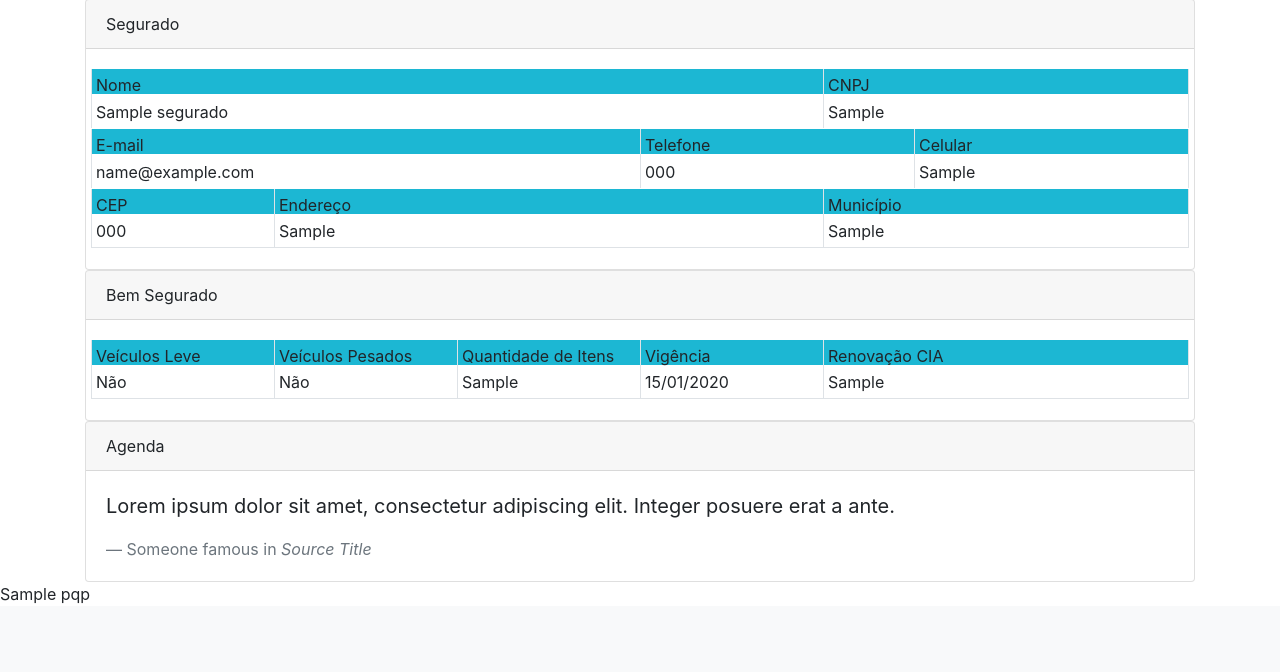
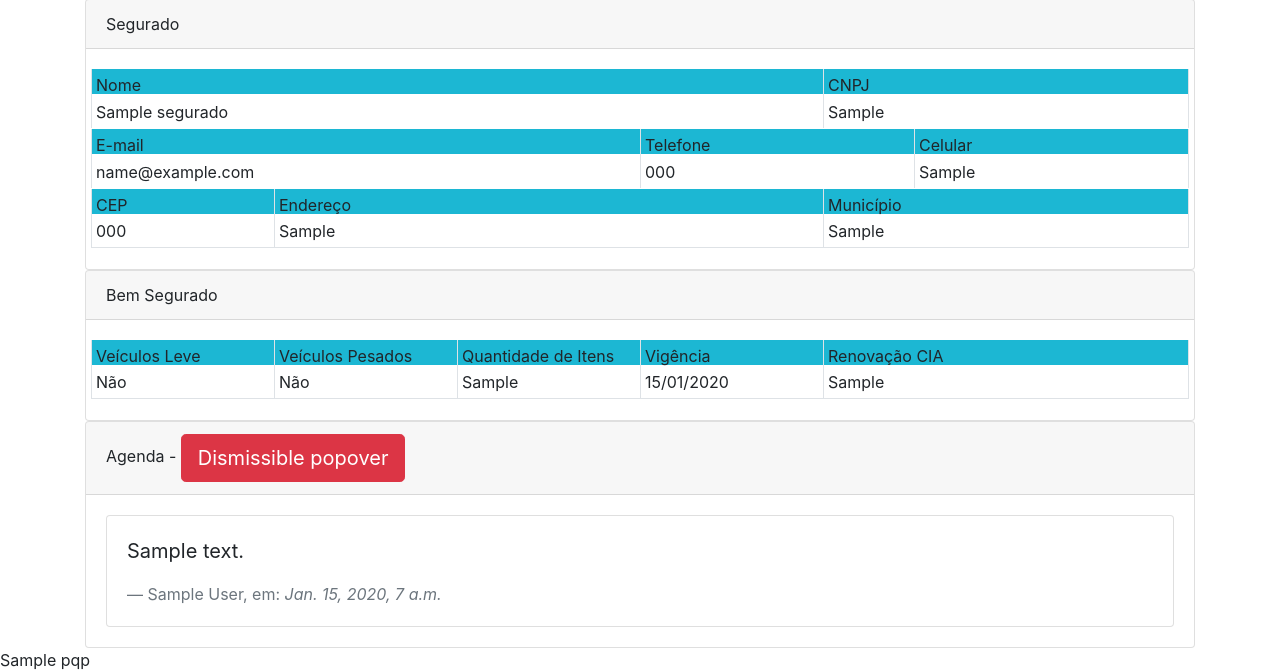
Before and after one commit to adaltopicotti/sg, a Django app: template portal/templates/detail/agendamento.html in a window 1280 px wide. Shown: the part 333-1005 px from the top of the page. Before the commit the page ends 936 px from the top, so only its background shows below. Run offline with Django 3.2, Linux system fonts and the light colour scheme; tables that the repository leaves empty hold one stand-in row (values such as "Sample post"); the template is opened without the code that fills it: values that come from a table or form of the project are taken from there, most other values are stand-ins (such as "Sample title", 1, 10 or a date in 2020); some libraries are stand-ins or nearby versions.

Commit message:
add AgendamentoPost

```diff
--- a/agendamento/admin.py
+++ b/agendamento/admin.py
@@ -16,3 +16,4 @@ admin.site.register(VeiculoTipo)
 admin.site.register(TransporteTipo)
 admin.site.register(TransporteCobertura)
 admin.site.register(Bem)
+admin.site.register(AgendamentoPost)
--- a/agendamento/forms.py
+++ b/agendamento/forms.py
@@ -162,3 +162,9 @@ class VidaForm(forms.ModelForm):
     class Meta:
         model = Vida
         fields = ('tipo', 'IS', 'atividade_empresa', 'qnt_vida_seg','renovacao_cia')
+
+class AgendamentoPostForm(forms.ModelForm):
+
+    class Meta:
+        model = AgendamentoPost
+        fields = ('text',)
--- a/agendamento/models.py
+++ b/agendamento/models.py
@@ -163,4 +163,4 @@ class AgendamentoPost(models.Model):
             default=timezone.now)
 
     def __str__(self):
-        return self.agendamento
+        return self.agendamento.protocol
--- a/portal/templates/detail/agendamento.html
+++ b/portal/templates/detail/agendamento.html
@@ -98,12 +98,20 @@
         </div>
       </div>
       <div class="card">
-        <div class='card-header'>Agenda</div>
+        <div class='card-header'>Agenda -
+            <a tabindex="0" class="btn btn-lg btn-danger" role="button" data-toggle="popover" data-trigger="focus" title="Dismissible popover" data-content='<form><input type="text"/></form>'>Dismissible popover</a>
+        </div>
         <div class="card-body">
-          <blockquote class="blockquote mb-0">
-            <p>Lorem ipsum dolor sit amet, consectetur adipiscing elit. Integer posuere erat a ante.</p>
-            <footer class="blockquote-footer">Someone famous in <cite title="Source Title">Source Title</cite></footer>
-          </blockquote>
+        {% for agendamentoPost in agendamentoPosts %}
+          <div class="card">
+            <div class="card-body">
+              <blockquote class="blockquote mb-0">
+                <p>{{agendamentoPost.text}}</p>
+                <footer class="blockquote-footer">{{agendamentoPost.author.first_name}} {{agendamentoPost.author.last_name}}, em: <cite title="Source Title">{{agendamentoPost.created_date}}</cite></footer>
+              </blockquote>
+            </div>
+          </div>
+          {% endfor %}
         </div>
       </div>
     </div>
```
Also changed, not shown: agendamento/views.py (+5 -3 lines), agendamento/migrations/0016_agendamentopost.py (added).
